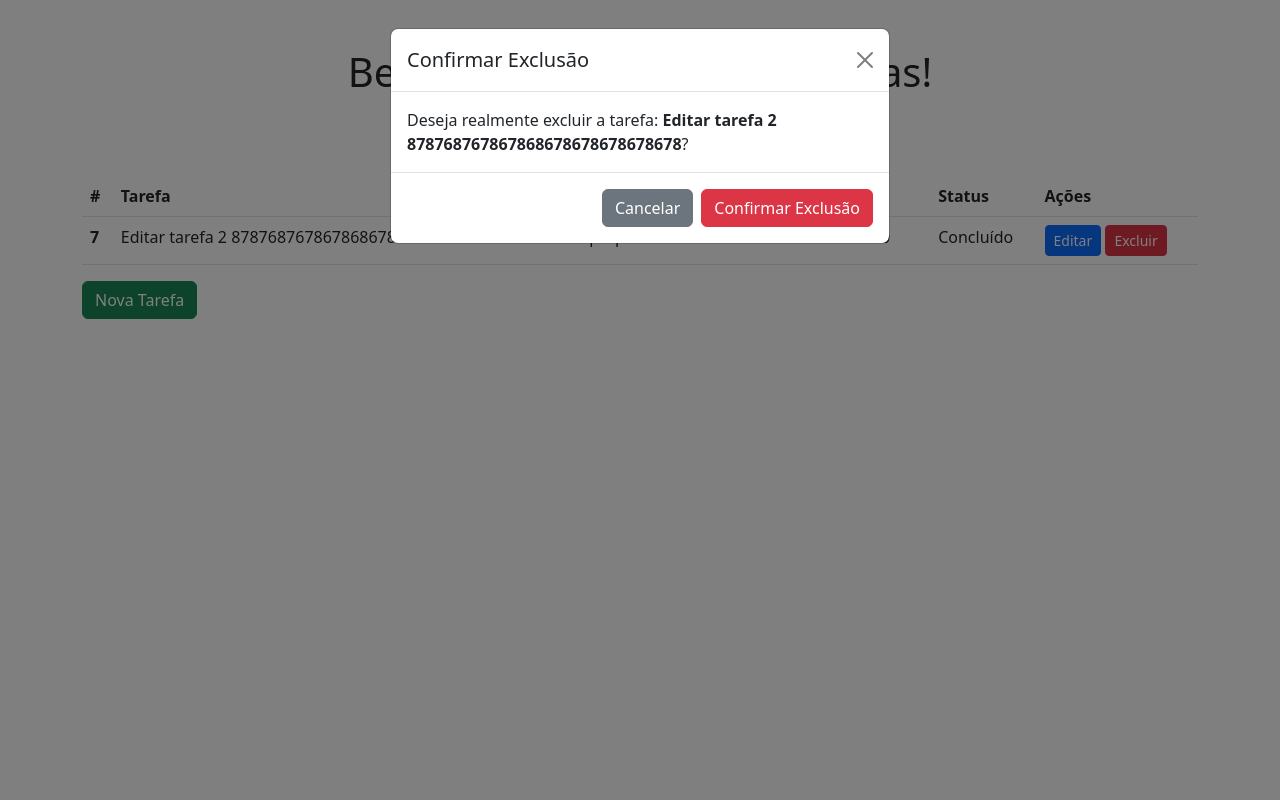
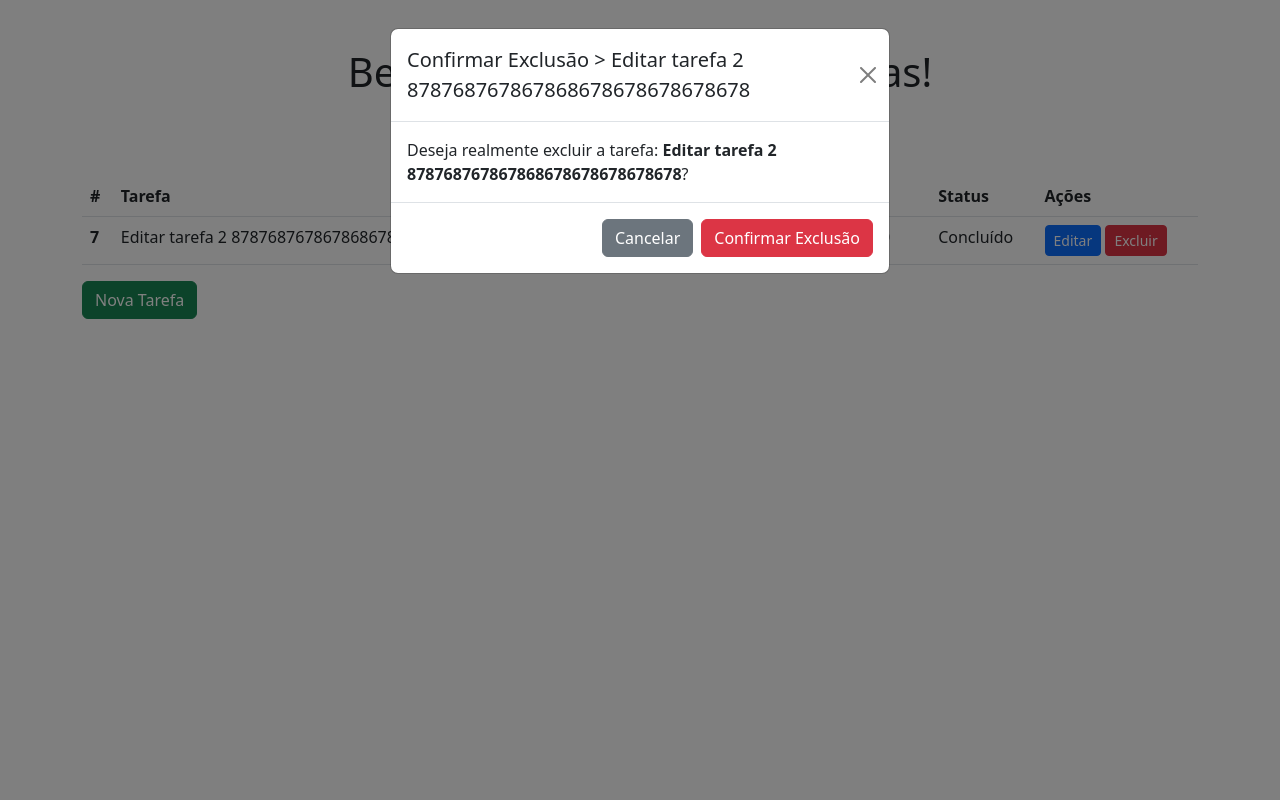
Before and after one commit to CaioDGeraldi/Django_Tasks, a Django app: page /tasks/ in a window 1280 px wide, after a click on "Excluir". Run offline with Django 5.2, Linux system fonts and the light colour scheme; data comes from the database, SQL or seed files in the repository; both versions use the stored data as it was after the commit.

Commit message:
CRUD tasks

```diff
--- a/task/urls.py
+++ b/task/urls.py
@@ -4,7 +4,7 @@ from .views import index, task_list, create_task, edit_task, delete_task
 urlpatterns = [
     path('', index, name='index'),
     path('tasks/', task_list, name='tasks'),
-    path('create_task/', create_task, name='create_task'),
-    path('edit_task/', edit_task, name='edit_task'),
-    path('delete_task/', delete_task, name='delete_task'),
+    path('create/', create_task, name='create'),
+    path('edit/<int:id>', edit_task, name='edit'),
+    path('delete/<int:id>', delete_task, name='delete'),
 ]
--- a/task/views.py
+++ b/task/views.py
@@ -20,8 +20,20 @@ def create_task(request):
 
     return render(request, 'task/create_task.html')
 
-def delete_task(request):
-    return render(request, 'task/delete_task.html')
+def delete_task(request, id):
+    Tarefa.objects.get(id=id).delete()
+    return redirect('tasks')
 
-def edit_task(request):
-    return render(request, 'task/edit_task.html')
+
+def edit_task(request, id):
+    tarefa = Tarefa.objects.get(id=id)
+
+    if request.method == 'POST':
+        tarefa.titulo = request.POST.get('titulo')
+        tarefa.descricao = request.POST.get('descricao')
+        tarefa.data = request.POST.get('data')
+        tarefa.status = 'status' in request.POST
+        tarefa.save()
+        return redirect('tasks')
+
+    return redirect('tasks')
--- a/templates/task/tasks.html
+++ b/templates/task/tasks.html
@@ -1,6 +1,7 @@
 {% load static %}
 <!DOCTYPE html>
 <html>
+
 <head>
     <meta charset="utf-8">
     <meta name="viewport" content="width=device-width, initial-scale=1">
@@ -8,6 +9,7 @@
     <link rel="stylesheet" href="{% static 'task/styles/tasks.style.css' %}">
     <link href="https://cdn.jsdelivr.net/npm/bootstrap@5.3.0/dist/css/bootstrap.min.css" rel="stylesheet">
 </head>
+
 <body>
     <div class="container mt-5">
         <h1 class="text-center">Bem-vindo à página de tarefas!</h1>
@@ -33,10 +35,65 @@
                     <td>{{ tarefa.data }}</td>
                     <td>{% if tarefa.status %} Concluído {% else %} Pendente {% endif %}</td>
                     <td>
-                        <a class="btn btn-primary btn-sm" href="{% url 'edit_task' %}">Editar</a>
 
-                        <button type="button" class="btn btn-danger btn-sm"
-                                data-bs-toggle="modal"
+                        <!-- Modal Editar Tarefa -->
+                        <button type="button" class="btn btn-primary btn-sm" data-bs-toggle="modal"
+                            data-bs-target="#editModal{{ tarefa.id }}">
+                            Editar
+                        </button>
+
+                        <div class="modal fade" id="editModal{{ tarefa.id }}" tabindex="-1" aria-hidden="true">
+                            <div class="modal-dialog">
+                                <div class="modal-content">
+                                    <div class="modal-header">
+                                        <h5 class="modal-title">Editar Tarefa: {{ tarefa.titulo }}</h5>
+                                        <button type="button" class="btn-close" data-bs-dismiss="modal"
+                                            aria-label="Close"></button>
+                                    </div>
+                                    <form action="{% url 'edit' tarefa.id %}" method="POST">
+                                        {% csrf_token %}
+                                        <div class="modal-body text-start">
+                                            <div class="mb-3">
+                                                <label for="titulo{{ tarefa.id }}" class="form-label">Tarefa</label>
+                                                <input type="text" name="titulo" class="form-control"
+                                                    id="titulo{{ tarefa.id }}" value="{{ tarefa.titulo }}" required>
+                                            </div>
+
+                                            <div class="mb-3">
+                                                <label for="descricao{{ tarefa.id }}"
+                                                    class="form-label">Descrição</label>
+                                                <textarea name="descricao" class="form-control"
+                                                    id="descricao{{ tarefa.id }}"
+                                                    rows="3">{{ tarefa.descricao }}</textarea>
+                                            </div>
+
+                                            <div class="mb-3">
+                                                <label for="data{{ tarefa.id }}" class="form-label">Data de
+                                                    Vencimento</label>
+                                                <input type="date" name="data" class="form-control"
+                                                    id="data{{ tarefa.id }}" value="{{ tarefa.data|date:'Y-m-d' }}">
+                                            </div>
+
+                                            <div class="form-check">
+                                                <input class="form-check-input" type="checkbox" name="status"
+                                                    id="status{{ tarefa.id }}" {% if tarefa.status %}checked{% endif %}>
+                                                <label class="form-check-label" for="status{{ tarefa.id }}">
+                                                    Concluída
+                                                </label>
+                                            </div>
+                                        </div>
+                                        <div class="modal-footer">
+                                            <button type="button" class="btn btn-secondary"
+                                                data-bs-dismiss="modal">Cancelar</button>
+                                            <button type="submit" class="btn btn-success">Salvar Alterações</button>
+                                        </div>
+                                    </form>
+                                </div>
+                            </div>
+                        </div>
+
+                        <!-- Modal Deletar Tarefa -->
+                        <button type="button" class="btn btn-danger btn-sm" data-bs-toggle="modal"
                             data-bs-target="#deleteModal{{ tarefa.id }}">
                             Excluir
                         </button>
@@ -46,15 +103,18 @@
                         <div class="modal-dialog">
                             <div class="modal-content">
                                 <div class="modal-header">
-                                    <h5 class="modal-title">Confirmar Exclusão</h5>
-                                    <button type="button" class="btn-close" data-bs-dismiss="modal" aria-label="Close"></button>
+                                    <h5 class="modal-title">Confirmar Exclusão > {{ tarefa.titulo }}</h5>
+                                    <button type="button" class="btn-close" data-bs-dismiss="modal"
+                                        aria-label="Close"></button>
                                 </div>
                                 <div class="modal-body">
                                     Deseja realmente excluir a tarefa: <strong>{{ tarefa.titulo }}</strong>?
                                 </div>
                                 <div class="modal-footer">
-                                    <button type="button" class="btn btn-secondary" data-bs-dismiss="modal">Cancelar</button>
-                                    <a href="{% url 'delete_task' %}" class="btn btn-danger">Confirmar Exclusão</a>
+                                    <button type="button" class="btn btn-secondary"
+                                        data-bs-dismiss="modal">Cancelar</button>
+                                    <a href="{% url 'delete' tarefa.id %}" class="btn btn-danger">Confirmar
+                                        Exclusão</a>
                                 </div>
                             </div>
                         </div>
@@ -63,9 +123,10 @@
                 {% endfor %}
             </tbody>
         </table>
-            <a class="btn btn-success" href="{% url 'create_task' %}">Nova Tarefa</a>
+        <a class="btn btn-success" href="{% url 'create' %}">Nova Tarefa</a>
     </div>
 
     <script src="https://cdn.jsdelivr.net/npm/bootstrap@5.3.0/dist/js/bootstrap.bundle.min.js"></script>
 </body>
+
 </html>
```
Also changed, not shown: templates/task/delete_task.html (deleted, +0 -15 lines), templates/task/edit_task.html (deleted, +0 -33 lines), db.sqlite3. Lines whose indentation alone changed are shown as unchanged.
